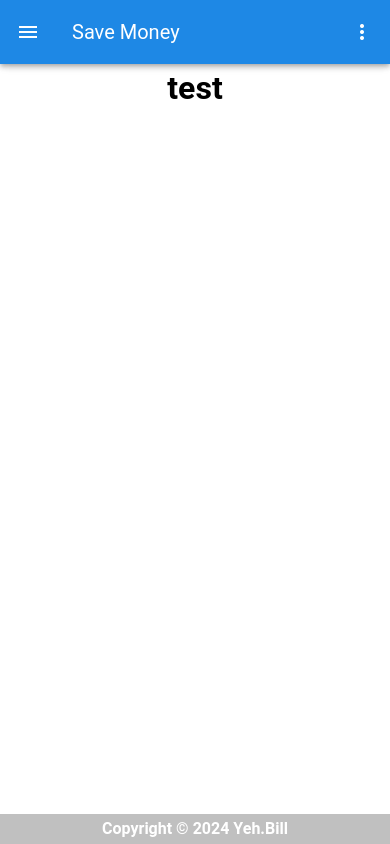
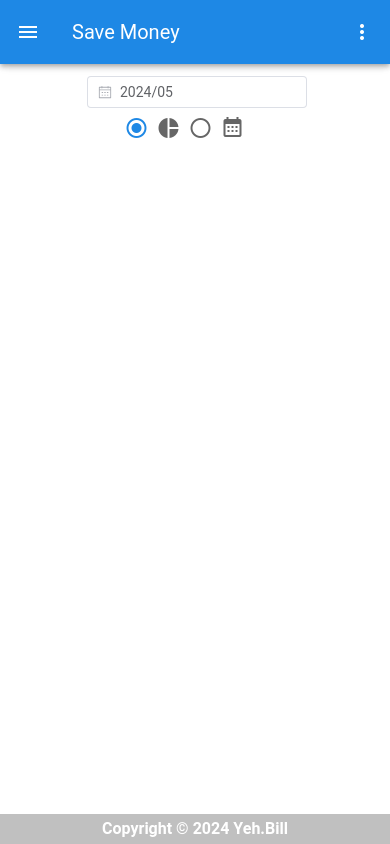
Before and after one commit to Bill-Yeh/save_money, a Nuxt app: page / in a window 390 px wide. Built offline with nearby package versions, Linux system fonts and the light colour scheme.

Commit message:
install element-plusUI framwork to replace vutify v-date-picker component; add el-date-picker and v-radio on index page

```diff
--- a/nuxt.config.ts
+++ b/nuxt.config.ts
@@ -12,7 +12,7 @@ export default defineNuxtConfig({
         config.plugins.push(vuetify({ autoImport: true }))
       })
     },
-    //...
+    '@element-plus/nuxt'
   ],
   vite: {
     vue: {
--- a/package.json
+++ b/package.json
@@ -11,11 +11,13 @@
   },
   "dependencies": {
     "@mdi/font": "^7.4.47",
+    "element-plus": "^2.7.3",
     "nuxt": "^3.11.1",
     "vue": "^3.4.20",
     "vue-router": "^4.3.0"
   },
   "devDependencies": {
+    "@element-plus/nuxt": "^1.0.9",
     "vite-plugin-vuetify": "^2.0.3",
     "vuetify": "^3.5.18"
   }
--- a/pages/index.vue
+++ b/pages/index.vue
@@ -1,13 +1,73 @@
 <template>
-  <div class="d-flex justify-center">
-    <h1>test</h1>
+  <div class="month-chart-picker">
+    <div class="month-picker">
+      <el-date-picker
+        v-model="value"
+        type="month"
+        placeholder="Pick a month"
+        format="YYYY/MM"
+        :clearable="false"
+        @change="changeFormat"
+      />
+    </div>
+    <div class="radio-group">
+      <v-radio-group
+        v-model="displayChart"
+        inline
+        style="display: flex;"
+      >
+        <v-radio value="pie-chart" color="#1E88E5">
+          <template #label>
+            <v-icon>mdi-chart-pie</v-icon>
+          </template>
+        </v-radio>
+        <v-radio value="calendar" color="#1E88E5">
+          <template #label>
+            <v-icon>mdi-calendar-month</v-icon>
+          </template>
+        </v-radio>
+      </v-radio-group>
+    </div>
   </div>
 </template>
 
 <script>
   export default {
-    data: () => ({
-      model: null,
-    }),
+    data() {
+      return {
+        value: this.getCurrentMonth(),
+        displayChart: 'pie-chart'
+      }
+    },
+    methods: {
+      getCurrentMonth() {
+        const date = new Date();
+        const year = date.getFullYear();
+        const month = (date.getMonth() + 1).toString().padStart(2, '0')
+        return `${year}-${month}`;
+      },
+      changeFormat(date) {
+        const year = new Date(date).getFullYear()
+        const month = (new Date(date).getMonth() + 1).toString().padStart(2, '0')
+        this.value = `${year}-${month}`
+      }
+    }
   }
 </script>
+
+<style scoped>
+.month-chart-picker{
+  width: 100%;
+  display: flex;
+  align-items: center;
+  margin: 3% 0 0 3%;
+
+}
+@media screen and (max-width:768px) {
+  .month-chart-picker{
+    max-width: 95%;
+    flex-direction: column;
+    justify-content: center;
+  }
+}
+</style>
--- a/plugins/vuetify.ts
+++ b/plugins/vuetify.ts
@@ -7,7 +7,7 @@ export default defineNuxtPlugin((app) => {
     const vuetify = createVuetify({
         // ... your configuration
         display: {
-            mobileBreakpoint: 'sm',
+            mobileBreakpoint: 'xs',
             thresholds: {
                 xs: 768,
                 sm: 960,
```
Also changed, not shown: 1 other file (tests, documents, lock files or other folders).
